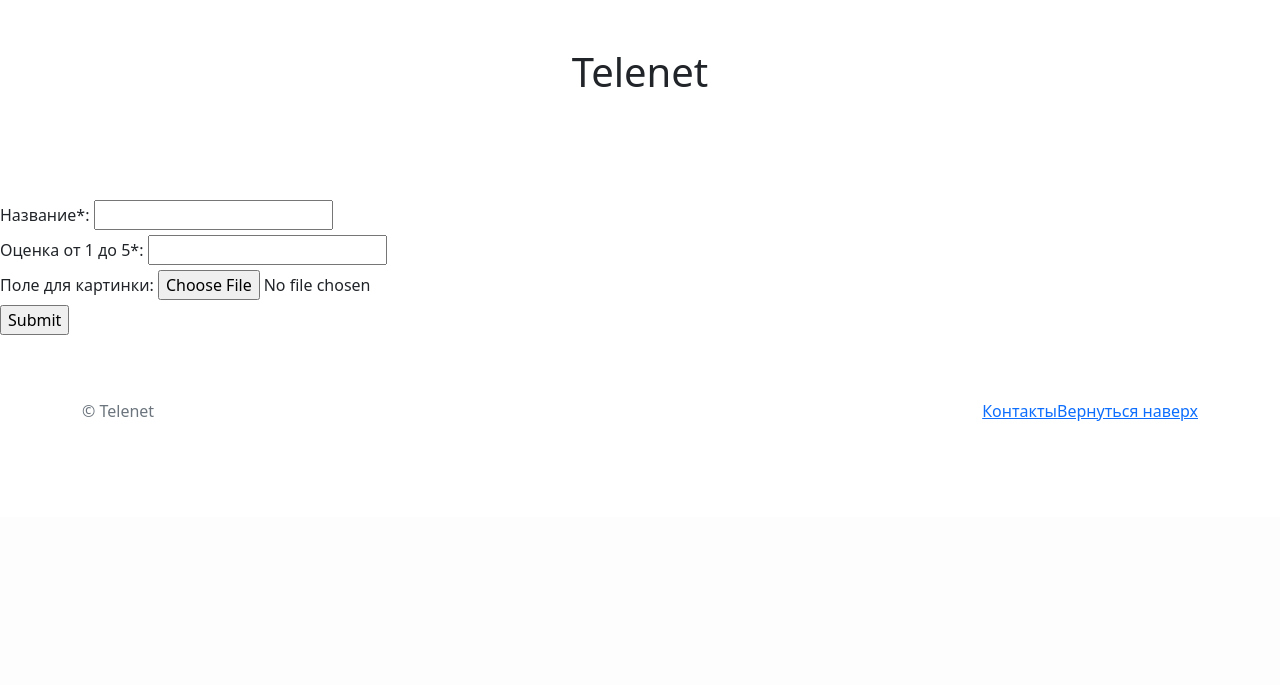
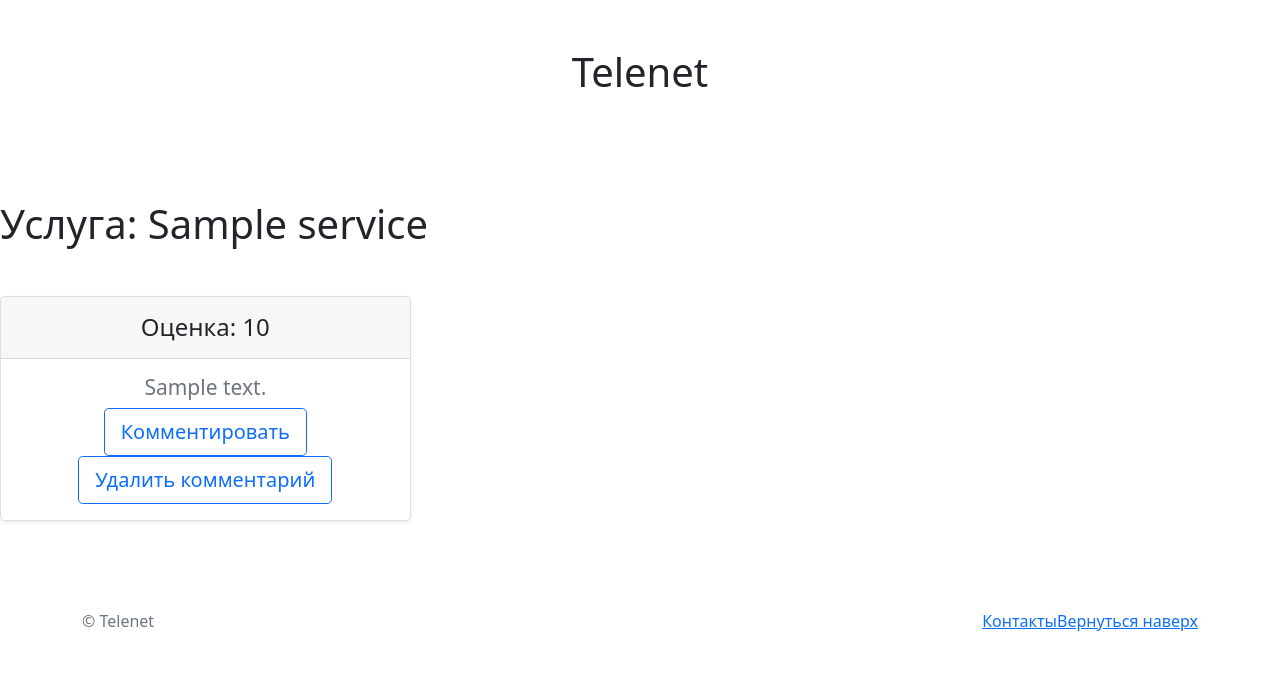
Before and after one commit to MatveyTolpeev/telenet, a Django app: page /service/feedbacks/1 in a window 1280 px wide. Shown: the part 283-968 px from the top of the page. Before the commit the page ends 704 px from the top, so only its background shows below. Run offline with Django 4.2, Linux system fonts and the light colour scheme; tables that the repository leaves empty hold one stand-in row (values such as "Sample post"); some libraries are stand-ins or nearby versions.

Commit message:
added feedbacks and edit services

```diff
--- a/app_telenet/app_telenet/urls.py
+++ b/app_telenet/app_telenet/urls.py
@@ -15,8 +15,9 @@ Including another URLconf
 """
 from django.contrib import admin
 from django.urls import path
-from telenet_site.views import main_page, about, contacts, services, services_new, feedbacks_new, \
-    service_read, service_feedbacks
+from telenet_site.views import main_page, about, contacts, services, services_new, \
+    service_feedbacks_new, service_photo_add, \
+    service_read, service_feedbacks, service_edit, delete_service, delete_feedback
 
 urlpatterns = [
     path('admin/', admin.site.urls),
@@ -25,7 +26,11 @@ urlpatterns = [
     path('about/', about, name='about'),
     path('services/', services, name='services'),
     path('services/new', services_new, name='services'),
-    path('feedbacks/new', feedbacks_new, name='feedbacks_new'),
     path('service/feedbacks/<int:id>', service_feedbacks, name='service_feedbacks'),
     path('service/<int:id>', service_read, name='service_read'),
+    path('service/edit/<int:id>', service_edit, name='service_edit'),
+    path('service/feedbacks/new/<int:id>', service_feedbacks_new, name='service_feedbacks_new'),
+    path('service/photo/add/<int:id>', service_photo_add, name='service_photo_add'),
+    path('service/feedbacks/delete/<int:id>', delete_feedback, name='service_feedbacks_delete'),
+    path('service/delete/<int:id>', delete_service, name='delete_service'),
 ]
--- /dev/null
+++ b/app_telenet/telenet_site/forms.py
@@ -0,0 +1,6 @@
+from django import forms
+from .models import Service
+class ServiceImageSetForm(forms.ModelForm):
+    class Meta:
+        model = Service
+        fields = ['image']
--- /dev/null
+++ b/app_telenet/telenet_site/other_functions.py
@@ -0,0 +1,11 @@
+def out_green(text):
+    print("\033[4m\033[32m {}" .format(text))
+    print("\033[37m {}".format(""))
+
+
+def out_yellow(text):
+    print("\033[4m\033[33m {}" .format(text))
+
+
+def out_blue(text):
+    print("\033[4m\033[34m {}" .format(text))
--- a/app_telenet/telenet_site/views.py
+++ b/app_telenet/telenet_site/views.py
@@ -1,53 +1,76 @@
-from django.http import HttpResponse
+from PIL import Image
+from django.http import HttpResponse, HttpResponseRedirect
 from django.shortcuts import render, redirect
 from django.db import connection
-from .models import Service
+from django.db.models import Avg
+
+from .forms import ServiceImageSetForm
+from .models import Service, Feedback
+from .other_functions import out_green, out_blue, out_yellow
 import requests
 # Create your views here.
 
 
 def main_page(request):
+    out_yellow('[+] main_page')
     if request.method == 'GET':
         data = {'name': 'Telenet'}
+        out_green('[++] end main_page')
         return render(request, 'index.html', data)
 
 
 def about(request):
+    out_yellow('[+] about')
     with connection.cursor() as cursor:
         cursor.execute("SELECT about_us_text FROM about_us")
         about_us_text = cursor.fetchall()
         data = {'text': about_us_text[0][0]}
+        out_green('[++] end about')
         return render(request, 'about.html', data)
 
 
 def contacts(request):
+    out_yellow('[+] contacts')
     with connection.cursor() as cursor:
         cursor.execute("SELECT * FROM contacts")
         contacts = cursor.fetchall()
         refactor_contacts = [str(el[0]) + ':' + str(el[1]) for el in contacts]
         data = {'contacts': refactor_contacts}
+        out_green('[++] end contacts')
         return render(request, 'contacts.html', data)
 
 
 def services(request, added_new=False):
-    services = Service.objects.all()
-    services_refactor = [{'id': el.id, 'name': el.name, 'description': el.description, 'price': el.price} for el in services]
+    out_yellow('[+] services')
+    # services = Service.objects.all()
+    services = Service.objects.annotate(avg_score=Avg('feedback__score'))
+    services_refactor = [{'id': el.id, 'name': el.name, 'description': el.description, 'price': el.price,
+                          'avg_score': round(el.avg_score, 2)} for el in services]
     data = {'services': services_refactor, 'added_new': added_new}
-    for el in data['services']:
-        print(el['description'])
+    out_green('[++] end services')
     return render(request, 'services.html', data)
 
 
 def service_read(request, id):
+    out_yellow('[+] service_read')
     service = [el for el in Service.objects.filter(id=id)]
     print(service[0].name)
     data = {'service': service[0]}
+    out_green('[++] end service_read')
     return render(request, 'service_one.html', data)
 
 
 def service_feedbacks(request, id):
+    out_yellow('[+] service_feedbacks')
     if request.method == 'GET':
-        return render(request, 'new_feedback.html', {'id': id})
+        feedbacks = Feedback.objects.filter(service=id)
+        service = Service.objects.filter(id=id)
+        feedbacks_rendered = [el for el in feedbacks]
+        services_names = [el.name for el in service]
+        service_name = services_names[0]
+        data = {'feedbacks': feedbacks_rendered, 'service_name': service_name,}
+        out_green('[++] end service_feedbacks')
+        return render(request, 'service_feedbacks.html', data)
     if request.method == 'POST':
         if request.POST.get('name') and request.POST.get('price'):
             service = Service()
@@ -57,13 +80,17 @@ def service_feedbacks(request, id):
                 service.description = request.POST.get('description')
             service.save()
             data = {'added_new': True}
-            return redirect('/services', added_new=True)
+            out_green('[++] end service_feedbacks')
+            return redirect('/services', data)
         else:
+            out_green('[++] end service_feedbacks')
             return HttpResponse(request, '<h1>Метод не поддерживается<h1>')
 
 
 def services_new(request):
+    out_yellow('[+] services_new')
     if request.method == 'GET':
+        out_green('[++] end services_new')
         return render(request, 'new_service.html')
     if request.method == 'POST':
         if request.POST.get('name') and request.POST.get('price'):
@@ -72,11 +99,89 @@ def services_new(request):
             service.price = request.POST.get('price')
             if request.POST.get('description'):
                 service.description = request.POST.get('description')
-            Service.objects.create(service)
+            service.save()
+            out_green('[++] end services_new')
             return redirect('/services')
     else:
+        out_green('[++] end services_new')
         return HttpResponse(request, '<h1>Метод не поддерживается<h1>')
 
 
-def feedbacks_new(request):
-    pass
+
+def service_edit(request, id):
+    out_yellow('[+] service_edit')
+    if request.method == 'GET':
+        service = Service.objects.get(id=id)
+        data = {'service': service}
+        out_green('[++] end service_edit')
+        return render(request, 'service_edit.html', data)
+    if request.method == 'POST':
+        service = Service.objects.get(id=id)
+        print('{}, {}, {}'.format(str(request.POST.get('price')), str(request.POST.get('description')), str(request.POST.get('name'))))
+        service.name = request.POST.get('name')
+        service.description = request.POST.get('description')
+        service.price = request.POST.get('price')
+        service.save()
+        return redirect('/services')
+
+
+def service_feedbacks_new(request, id):
+    out_yellow('[+] service_feedbacks_new')
+    if request.method =='GET':
+        out_green('[++] end service_feedbacks_new')
+        return render(request, 'new_feedback.html', {'id': id})
+    if request.method == 'POST':
+        print(type(id))
+        feedback = Feedback()
+        feedback.text = request.POST.get('text')
+        feedback.score = request.POST.get('score')
+        feedback.service = Service.objects.get(id=id)
+        feedback.save()
+        context = {'my_variable': 'Hello, world!'}
+        out_green('[++] end service_feedbacks_new')
+        return redirect('/service/feedbacks/' + str(id))
+
+def delete_feedback(request, id):
+    out_yellow('[+] delete_feedback')
+    feed = Feedback.objects.get(id=id)
+    temp_feed = feed
+    feed.delete()
+    data = {'message': 'Вы удалили отзыв: ' + str(temp_feed.text) + ' с оценкой: ' + str(temp_feed.score)}
+    out_green('[++] end delete_feedback')
+    return redirect('/service/feedbacks/'+str(temp_feed.service_id), deleted=data)
+    # return redirect('service_feedbacks', id=temp_feed.service_id, deleted=data)
+
+
+def delete_service(request, id):
+    out_yellow('[+] delete_service')
+    serv = Service.objects.get(id=id)
+    temp_serv = serv
+    serv.delete()
+    data = {'message': 'Вы удалили услугу: ' + str(temp_serv.description) + ' с ценой: ' + str(temp_serv.price)}
+    out_green('[++] end delete_service')
+    return redirect('/services', deleted=data)
+
+
+def service_photo_add(request, id):
+    out_yellow('[+] service_photo_add')
+    if request.method == 'POST':
+        form = ServiceImageSetForm(request.POST, request.FILES)
+        if form.is_valid():
+            # Получаем изображение из формы
+            image = form.cleaned_data['image']
+            # Открываем изображение с помощью Pillow
+            img = Image.open(image)
+            # Сжимаем изображение до размера 150x100
+            img.thumbnail((200, 150))
+            # Сохраняем изображение в модели
+            service = Service.objects.get(id=id)
+            service.image = img
+            print(service.image)
+            service.save()
+            # Выводим изображение на экран
+            out_green('[++] end main_page')
+            return redirect('/services')
+    else:
+        form = ServiceImageSetForm()
+    out_green('[++] end service_photo_add')
+    return render(request, 'service_upload_image.html', {'form': form})
--- a/app_telenet/templates/new_feedback.html
+++ b/app_telenet/templates/new_feedback.html
@@ -1,6 +1,6 @@
 {% extends 'base.html' %}
 {% block content %}
-<form method="post" action="/feedbacks/new" enctype="multipart/form-data" id="service-form">
+<form method="post" action="/service/feedbacks/new/{{id}}" enctype="multipart/form-data" id="feedback-form">
   {% csrf_token %}
   <label for="text">Название*:</label>
   <input type="text" name="text" id="text"><br>
@@ -13,18 +13,18 @@
 <script src="https://code.jquery.com/jquery-3.5.1.min.js"></script>
 <script>
   $(document).ready(function() {
-    $('#service-form').on('submit', function(e) {
+    $('#feedback-form').on('submit', function(e) {
       e.preventDefault();
       var text = $('#text').val(),
           photo = $('#photo').val(),
-          score = $('#score').val();
-      if (!text || !score) {
+          score = Number($('#score').val());
+      if (!text ||!score) {
         alert('Заполните все обязательные поля.');
         return false;
+      }
       if (score < 1 || score > 5 || !Number.isInteger(score)) {
         alert('Оценка должна быть от 1 до 5  не должно сдержать дробной части!')
         return false;
-      }
       }
       $.ajax({
         url: $(this).attr('action'),
--- a/app_telenet/templates/new_service.html
+++ b/app_telenet/templates/new_service.html
@@ -32,6 +32,7 @@
         contentType: false,
         success: function(response) {
           console.log(response);
+          window.location.replace("/services/new");
         },
         error: function(jqXHR, textStatus, errorThrown) {
           console.log(textStatus, errorThrown);
--- /dev/null
+++ b/app_telenet/templates/service_feedbacks.html
@@ -0,0 +1,25 @@
+{% extends 'base.html' %}
+{% block content %}
+<h1 class="my-0 mb-5 fw-normal">Услуга: {{service_name}}</h1>
+<div class="row row-cols-1 row-cols-md-3 mb-3 text-center">
+    {% if deleted %}
+    <script>
+        alert('Вы удалили отзыв')
+    </script>
+    {% endif %}
+    {% for el in feedbacks %}
+      <div class="col">
+        <div class="card mb-4 rounded-3 shadow-sm">
+          <div class="card-header py-3">
+            <h4 class="my-0 fw-normal">Оценка: {{el.score}}</h4>
+          </div>
+          <div class="card-body">
+              <h4><small class="text-muted fw-light card-title pricing-card-title">{{el.text|truncatewords:5}}</small></h4>
+              <button type="button" class="w-20 btn btn-lg btn-outline-primary">Комментировать</button>
+              <a href="/service/feedbacks/delete/{{el.id}}" onclick="return confirm('Вы уверены, что хотите удалить отзыв?')"><button type="button" class="w-20 btn btn-lg btn-outline-primary">Удалить комментарий</button></a>
+          </div>
+        </div>
+      </div>
+    {% endfor %}
+</div>
+{% endblock %}
```
Also changed, not shown: app_telenet/telenet_site/models.py (+20 -0 lines), app_telenet/templates/service_edit.html (added, +38 -0 lines), app_telenet/templates/service_upload_image.html (added, +8 -0 lines), app_telenet/templates/services.html (+20 -8 lines), test_excel_create.py (added, +40 -0 lines), app_telenet/telenet_site/migrations/0005_feedback_create_datetime_feedback_edit_datetime_and_more.py (added), app_telenet/telenet_site/migrations/0006_alter_feedback_image_alter_service_image.py (added).
